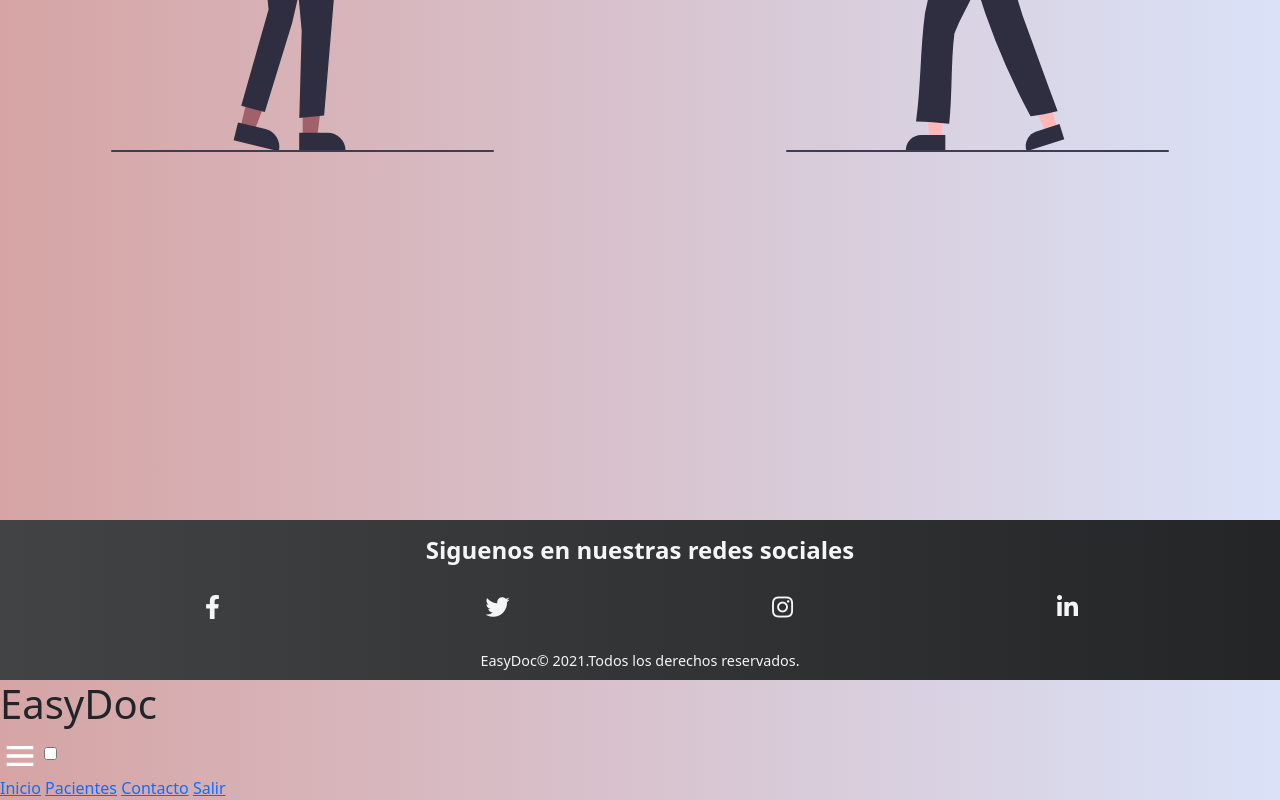
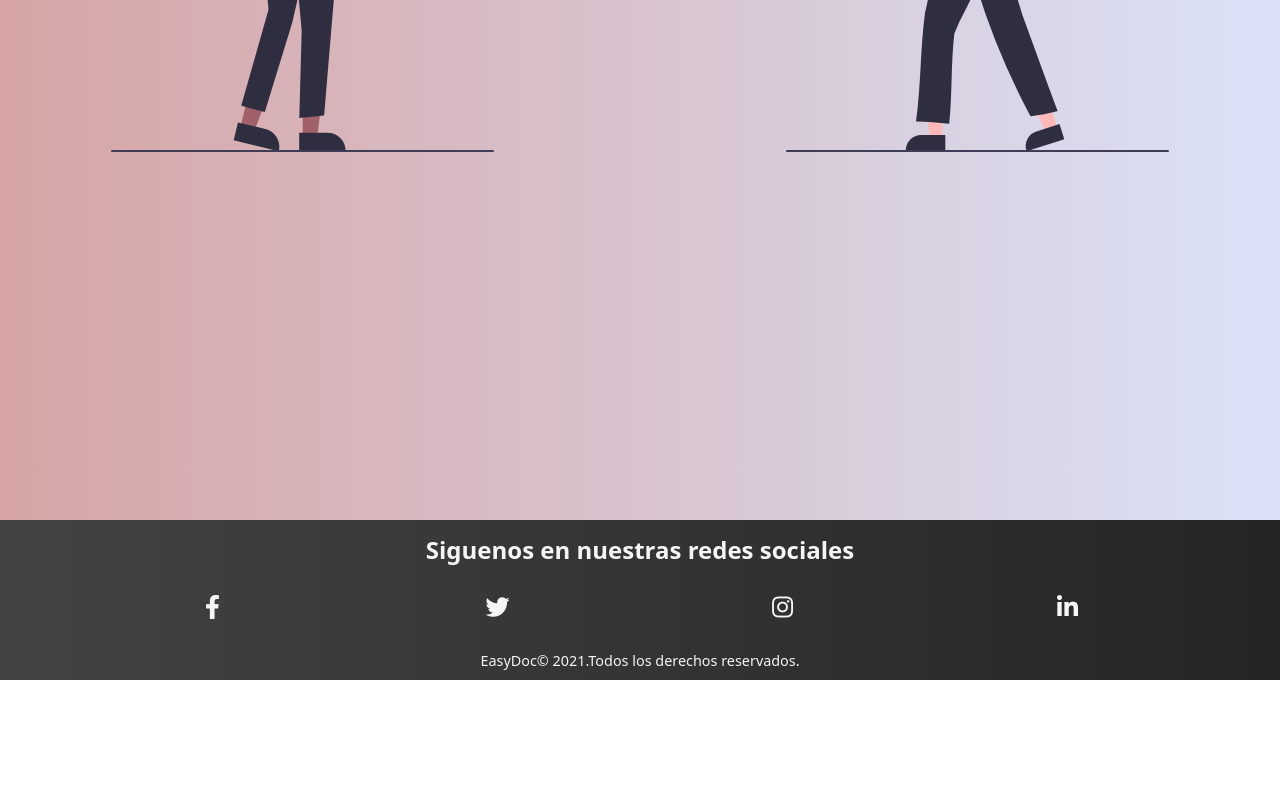
Before and after one commit to FranciscoLGM/easydoc-app, an Angular app: page / in a window 1280 px wide. Shown: the part 547-1347 px from the top of the page. After the commit the page ends 1227 px from the top, so only its background shows below. Built offline with nearby package versions, Linux system fonts and the light colour scheme.

Commit message:
despliegue del frontend en heroku

```diff
--- a/src/index.html
+++ b/src/index.html
@@ -15,37 +15,6 @@
 <body>
   <app-root></app-root>
 
-  <!-- Inicio Botones de navegación-->
-
- <nav class="grid__container">
-
-  <div class="nav__container">
-
-    <h1 class="nav__logo">EasyDoc</h1>
-
-    <label for="menu" class="nav__label">
-      <img src="assets/ico/menu.svg" alt="Menu" class="nav__img">
-    </label>
-    <input type="checkbox" id="menu" class="nav__input">
-
-    <div class="nav__menu">
-      <a routerLink="/" class="nav__item">Inicio</a>
-      <a routerLink="/listar-pacientes" class="nav__item">Pacientes</a>
-      <a routerLink="/contact" class="nav__item">Contacto</a>
-      <a routerLink="/" class="nav__item">Salir</a>
-    </div>
-
-  </div>
-
-
-</nav>
-<!-- Final de Botones de navegación-->
-
-
-
-
-
-
 
   <link rel="stylesheet" href="https://use.fontawesome.com/releases/v5.15.4/css/all.css"
     integrity="sha384-DyZ88mC6Up2uqS4h/KRgHuoeGwBcD4Ng9SiP4dIRy0EXTlnuz47vAwmeGwVChigm" crossorigin="anonymous">
--- a/src/server.js
+++ b/src/server.js
@@ -5,10 +5,10 @@ const path = require('path');
 const app = express();
 
 // Serve only the static files form the dist directory
-app.use(express.static(__dirname + '/dist/EasyDoc'));
+app.use(express.static(__dirname + '/app/components/home'));
 
 app.get('/*', function (req, res) {
-  res.sendFile(path.join(__dirname + '/index.html'));
+  res.sendFile(path.join(__dirname + '/home.component.html'));
 });
 
 // Start the app by listening on the default Heroku port
```
